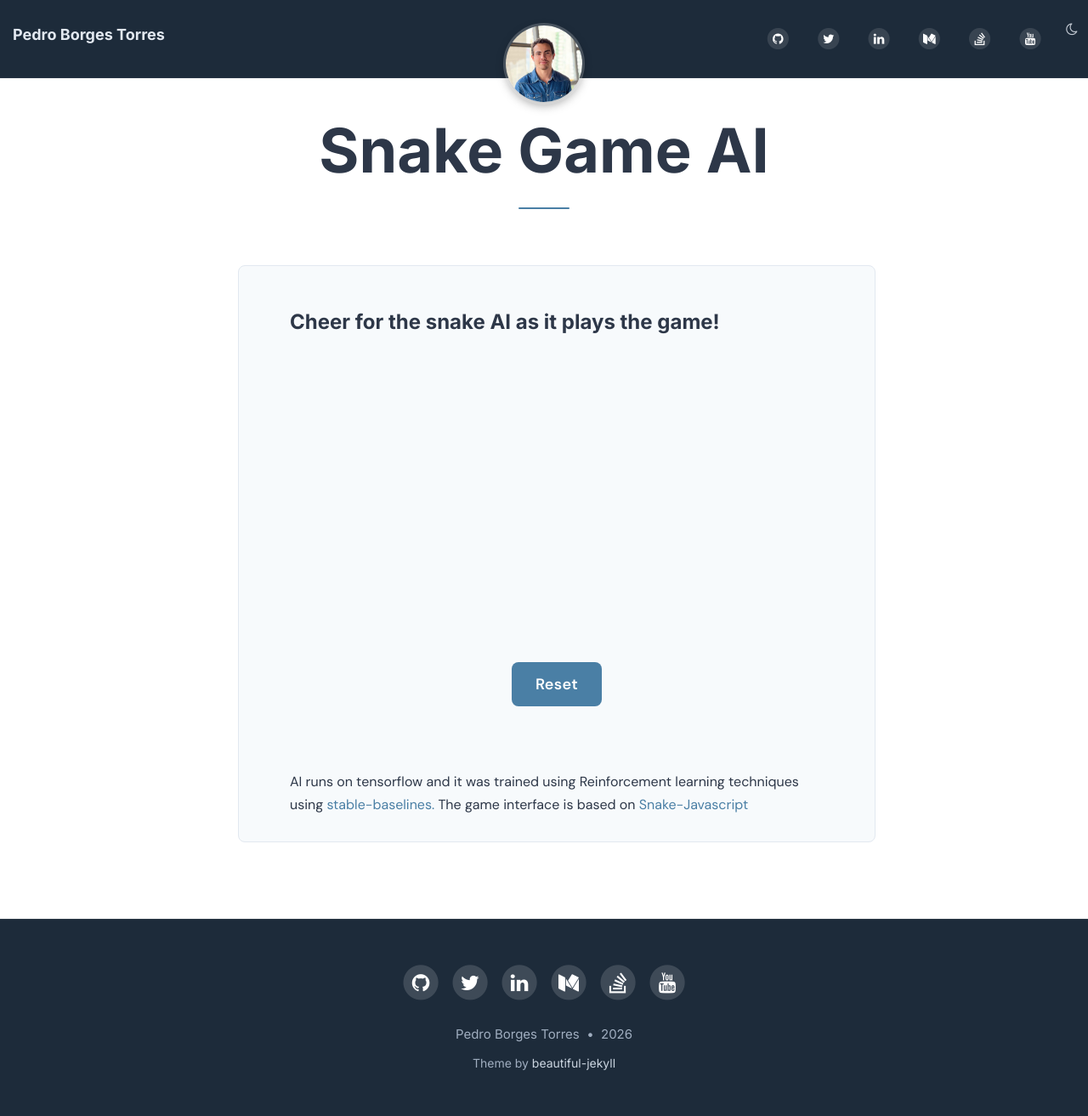
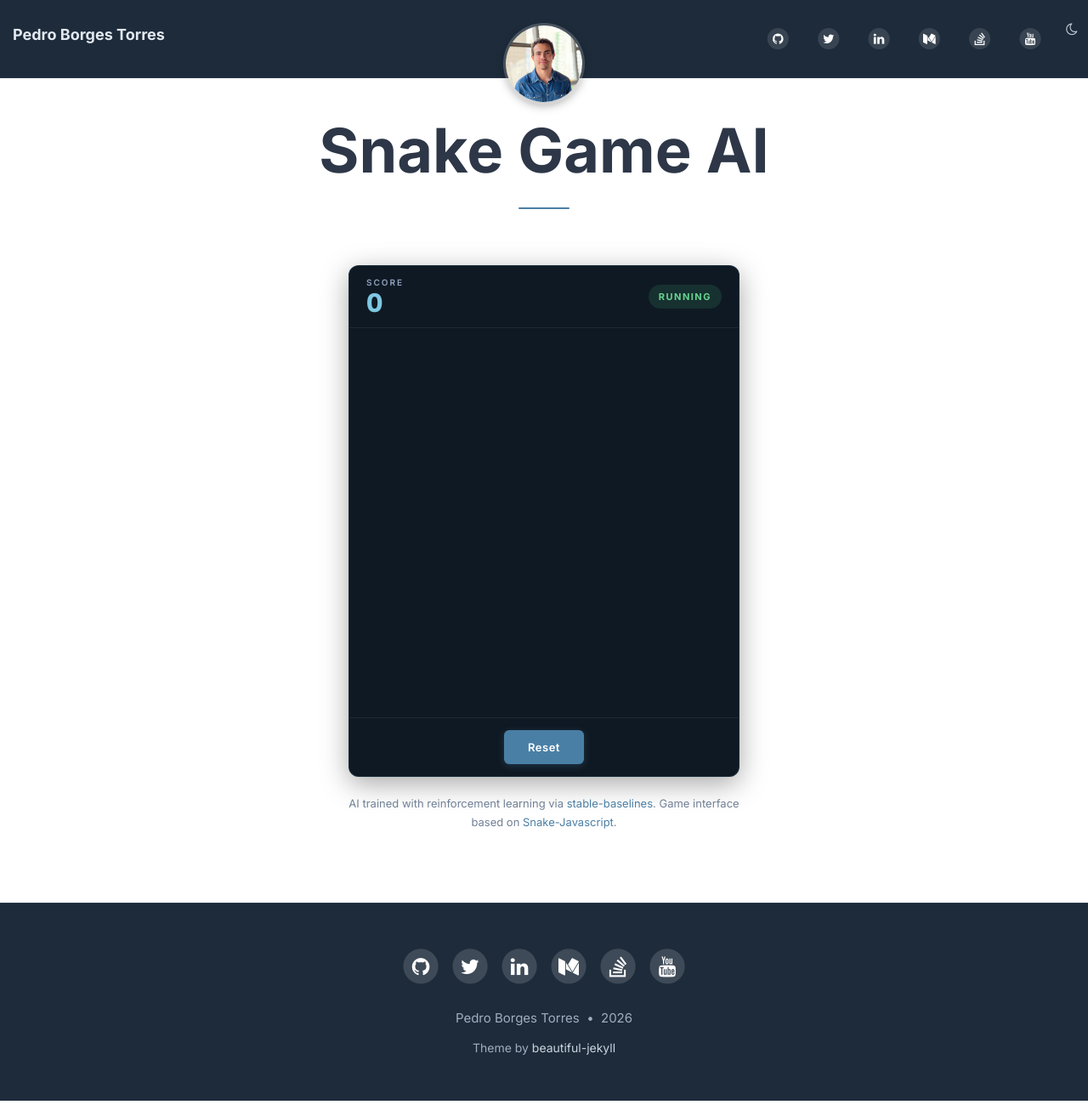
Before and after one commit to pedrohbtp/pedrohbtp.github.io, a Jekyll site: the page built from snake-rl.html, in a window 1280 px wide and 1313 px high. Shown: the whole window at 85% size. Built offline with Jekyll 4.4.1, drawn with Linux system fonts in a browser that asks for light colours; nearby versions of some CDN libraries; part of the change alters nothing that is shown.

Commit message:
style(snake-rl): modernise game UI to match site design system (#22)
- Replace sprite-based canvas rendering with programmatic 2D drawing
  using the site colour palette (navy bg, #7EC8E3 head, #4A7FA5 body,
  #FC8181 food) and a subtle dark grid
- Add rounded segments with directional eye detail on the snake head
- Add radial glow effect on the food dot
- Show game-over overlay on canvas with restart prompt
- Restyle snake-rl.html: dark game card with header (live score +
  status badge), canvas area, and footer reset button — no more
  jumbotron wrapper
- Status badge cycles through loading → running → game over states
- Drop unused typeit, image, and audio asset references

https://claude.ai/code/session_01XK1Gk8A4R4Tkfo14srahdQ

Co-authored-by: Claude <noreply@anthropic.com>

```diff
--- a/js/snake.js
+++ b/js/snake.js
@@ -1,293 +1,334 @@
 /*
-Game interface from Learn Web Developement
+Game interface from Learn Web Development
 Youtube channel : https://www.youtube.com/channel/UC8n8ftV94ZU_DJLOLtrpORA
 
 AI code from Pedro Borges Torres @pedrohbtp
 */
-// const tf = require('@tensorflow/tfjs-node')
 const cvs = document.getElementById("snake");
 const ctx = cvs.getContext("2d");
 
+// Canvas dimensions
+const canvasSize = 380;
+const proportion = 19;
+const box = Math.floor(canvasSize / proportion); // 20px
 
-// load images
+// Board limits (in grid units)
+let boardLimitXMax = 17;
+let boardLimitXMin = 1;
+let boardLimitYMax = 17;
+let boardLimitYMin = 3;
 
-const ground = new Image();
-ground.src = "img/ground.png";
-
-const foodImg = new Image();
-foodImg.src = "img/food.png";
-
-
-// board limits
-let boardLimitXMax = 17
-let boardLimitXMin = 1
-let boardLimitYMax = 17
-let boardLimitYMin = 3
-
-let origFoodSize = 32
-let origGroundSize = 608
-
-//const of ground squares
-const proportion = 19
-const scale = 2.5
-
-const imageSize = parseInt(origGroundSize / scale)
-const foodSize = parseInt(origFoodSize / scale)
-// create the unit
-const box = parseInt(imageSize / proportion)
-
-// load audio files
-let dead = new Audio();
-let eat = new Audio();
-let up = new Audio();
-let right = new Audio();
-let left = new Audio();
-let down = new Audio();
-
-dead.src = "audio/dead.mp3";
-eat.src = "audio/eat.mp3";
-up.src = "audio/up.mp3";
-right.src = "audio/right.mp3";
-left.src = "audio/left.mp3";
-down.src = "audio/down.mp3";
+// Palette matching the site design system
+const COLOR_BG        = '#0F1923';
+const COLOR_GRID      = 'rgba(255, 255, 255, 0.04)';
+const COLOR_HEAD      = '#7EC8E3';  // site hero tagline cyan
+const COLOR_BODY      = '#4A7FA5';  // site link colour
+const COLOR_BODY_MID  = '#3A6A8F';  // subtle mid-tone for body gradient
+const COLOR_FOOD      = '#FC8181';  // coral/red for contrast
 
 // AI model
-let model = null
-// create the snake
+let model = null;
+// Snake segments
 let snake = [];
-// create the food
-let food
-// create the score var
+// Food position
+let food;
+// Score
 let score;
-//control the snake
+// Current direction
 let d;
-// variable that stores the event run every tick
-let game = null
+// Game interval handle
+let game = null;
 
-// adds the keyboard listener
-// document.addEventListener("keydown", direction);
+// ── Helpers ──────────────────────────────────────────────────────────────────
 
-function direction(event) {
-    let key = event.keyCode;
-    if (key == 37 && d != "RIGHT") {
-        // left.play();
-        d = "LEFT";
-    } else if (key == 38 && d != "DOWN") {
-        d = "UP";
-        // up.play();
-    } else if (key == 39 && d != "LEFT") {
-        d = "RIGHT";
-        // right.play();
-    } else if (key == 40 && d != "UP") {
-        d = "DOWN";
-        // down.play();
+function setStatus(text, cls) {
+    const el = document.getElementById('snake-status');
+    if (el) {
+        el.textContent = text;
+        el.className = 'snake-status ' + cls;
     }
-    predictAndDraw()
-    draw()
 }
 
-// cheack collision function
+function setScore(val) {
+    const el = document.getElementById('snake-score');
+    if (el) el.textContent = val;
+}
+
+/** Draw a filled rounded rectangle on ctx. */
+function roundRect(x, y, w, h, r) {
+    ctx.beginPath();
+    ctx.moveTo(x + r, y);
+    ctx.lineTo(x + w - r, y);
+    ctx.quadraticCurveTo(x + w, y, x + w, y + r);
+    ctx.lineTo(x + w, y + h - r);
+    ctx.quadraticCurveTo(x + w, y + h, x + w - r, y + h);
+    ctx.lineTo(x + r, y + h);
+    ctx.quadraticCurveTo(x, y + h, x, y + h - r);
+    ctx.lineTo(x, y + r);
+    ctx.quadraticCurveTo(x, y, x + r, y);
+    ctx.closePath();
+    ctx.fill();
+}
+
+// ── Drawing ───────────────────────────────────────────────────────────────────
+
+function drawBackground() {
+    // Dark fill
+    ctx.fillStyle = COLOR_BG;
+    ctx.fillRect(0, 0, canvasSize, canvasSize);
+
+    // Subtle grid
+    ctx.strokeStyle = COLOR_GRID;
+    ctx.lineWidth = 0.5;
+    for (let i = 0; i <= proportion; i++) {
+        ctx.beginPath();
+        ctx.moveTo(i * box, 0);
+        ctx.lineTo(i * box, canvasSize);
+        ctx.stroke();
+        ctx.beginPath();
+        ctx.moveTo(0, i * box);
+        ctx.lineTo(canvasSize, i * box);
+        ctx.stroke();
+    }
+
+    // Score label in top margin
+    ctx.fillStyle = 'rgba(144,164,190,0.5)';
+    ctx.font = '600 11px Inter, DM Sans, sans-serif';
+    ctx.fillText('SCORE', box * boardLimitXMin, box * 1.5);
+}
+
+function drawFood() {
+    const cx = food.x + box / 2;
+    const cy = food.y + box / 2;
+    const r  = box / 2 - 3;
+
+    // Outer glow
+    const glow = ctx.createRadialGradient(cx, cy, 0, cx, cy, r + 6);
+    glow.addColorStop(0, 'rgba(252,129,129,0.4)');
+    glow.addColorStop(1, 'rgba(252,129,129,0)');
+    ctx.fillStyle = glow;
+    ctx.beginPath();
+    ctx.arc(cx, cy, r + 6, 0, Math.PI * 2);
+    ctx.fill();
+
+    // Core
+    ctx.fillStyle = COLOR_FOOD;
+    ctx.beginPath();
+    ctx.arc(cx, cy, r, 0, Math.PI * 2);
+    ctx.fill();
+}
+
+function addSnakeSegment() {
+    const inset = 2;
+    const radius = 4;
+    const segW = box - inset * 2;
+    const segH = box - inset * 2;
+
+    for (let i = snake.length - 1; i >= 0; i--) {
+        const isHead = i === 0;
+
+        // Fade body segments slightly toward the tail
+        if (isHead) {
+            ctx.fillStyle = COLOR_HEAD;
+        } else {
+            // Interpolate between body colour and a darker shade near the tail
+            const t = i / (snake.length - 1 || 1);
+            ctx.fillStyle = t < 0.5 ? COLOR_BODY : COLOR_BODY_MID;
+        }
+
+        roundRect(
+            snake[i].x + inset,
+            snake[i].y + inset,
+            segW,
+            segH,
+            radius
+        );
+
+        // Eyes on the head
+        if (isHead) {
+            ctx.fillStyle = COLOR_BG;
+            const eyeR = 2;
+            const eyeOffset = box * 0.28;
+            let eye1x, eye1y, eye2x, eye2y;
+
+            if (d === 'RIGHT') {
+                eye1x = snake[i].x + box - 6; eye1y = snake[i].y + eyeOffset;
+                eye2x = snake[i].x + box - 6; eye2y = snake[i].y + box - eyeOffset;
+            } else if (d === 'LEFT') {
+                eye1x = snake[i].x + 6; eye1y = snake[i].y + eyeOffset;
+                eye2x = snake[i].x + 6; eye2y = snake[i].y + box - eyeOffset;
+            } else if (d === 'UP') {
+                eye1x = snake[i].x + eyeOffset;     eye1y = snake[i].y + 6;
+                eye2x = snake[i].x + box - eyeOffset; eye2y = snake[i].y + 6;
+            } else {
+                eye1x = snake[i].x + eyeOffset;     eye1y = snake[i].y + box - 6;
+                eye2x = snake[i].x + box - eyeOffset; eye2y = snake[i].y + box - 6;
+            }
+
+            ctx.beginPath(); ctx.arc(eye1x, eye1y, eyeR, 0, Math.PI * 2); ctx.fill();
+            ctx.beginPath(); ctx.arc(eye2x, eye2y, eyeR, 0, Math.PI * 2); ctx.fill();
+        }
+    }
+}
+
+// ── Game logic ────────────────────────────────────────────────────────────────
+
 function collision(head, array) {
     for (let i = 0; i < array.length; i++) {
-        if (head.x == array[i].x && head.y == array[i].y) {
-            return true;
-        }
+        if (head.x === array[i].x && head.y === array[i].y) return true;
     }
     return false;
 }
 
-function addSnakeSegment() {
+function draw() {
+    drawBackground();
+    addSnakeSegment();
+    drawFood();
 
-    // adds a segment to the snake
-    for (let i = 0; i < snake.length; i++) {
-        ctx.fillStyle = (i == 0) ? "green" : "white";
-        ctx.fillRect(snake[i].x, snake[i].y, box, box);
-
-        ctx.strokeStyle = "red";
-        ctx.strokeRect(snake[i].x, snake[i].y, box, box);
-    }
-
-}
-
-// draw everything to the canvas
-
-function draw() {
-
-    ctx.drawImage(ground, 0, 0, imageSize, imageSize);
-    // console.log(getState())
-    addSnakeSegment()
-
-    ctx.drawImage(foodImg, food.x, food.y, foodSize, foodSize);
-
-    // old head position
+    // Move head
     let snakeX = snake[0].x;
     let snakeY = snake[0].y;
 
-    // which direction
-    if (d == "LEFT") {
-        snakeX -= box;
-    }
-    if (d == "UP") {
-        snakeY -= box;
-    }
-    if (d == "RIGHT") {
-        snakeX += box;
-    }
-    if (d == "DOWN") {
-        snakeY += box;
-    }
+    if (d === 'LEFT')  snakeX -= box;
+    if (d === 'UP')    snakeY -= box;
+    if (d === 'RIGHT') snakeX += box;
+    if (d === 'DOWN')  snakeY += box;
 
-    // if the snake eats the food
-    if (snakeX == food.x && snakeY == food.y) {
+    // Eat food
+    if (snakeX === food.x && snakeY === food.y) {
         score++;
-        // eat.play();
+        setScore(score);
         food = {
             x: Math.floor(Math.random() * 17 + 1) * box,
             y: Math.floor(Math.random() * 15 + 3) * box
-        }
-        // simplify game removing tail
-        snake.pop();
+        };
     } else {
-        // remove the tail
         snake.pop();
     }
 
-    // add new Head
+    const newHead = { x: snakeX, y: snakeY };
 
-    let newHead = {
-        x: snakeX,
-        y: snakeY
-    }
-
-    // game over
-
-    if (snakeX < boardLimitXMin * box || snakeX > boardLimitXMax * box || snakeY < boardLimitYMin * box || snakeY > boardLimitYMax * box || collision(newHead, snake)) {
+    // Game over
+    if (
+        snakeX < boardLimitXMin * box || snakeX > boardLimitXMax * box ||
+        snakeY < boardLimitYMin * box || snakeY > boardLimitYMax * box ||
+        collision(newHead, snake)
+    ) {
         clearInterval(game);
-        // console.log('over')
-        // dead.play();
+        setStatus('Game Over', 'over');
+        // Draw a subtle overlay
+        ctx.fillStyle = 'rgba(15, 25, 35, 0.6)';
+        ctx.fillRect(0, 0, canvasSize, canvasSize);
+        ctx.fillStyle = '#FC8181';
+        ctx.font = 'bold 22px Inter, DM Sans, sans-serif';
+        ctx.textAlign = 'center';
+        ctx.fillText('GAME OVER', canvasSize / 2, canvasSize / 2 - 10);
+        ctx.fillStyle = 'rgba(144,164,190,0.8)';
+        ctx.font = '13px Inter, DM Sans, sans-serif';
+        ctx.fillText('Press Reset to play again', canvasSize / 2, canvasSize / 2 + 18);
+        ctx.textAlign = 'left';
+        return;
     }
 
     snake.unshift(newHead);
-
-    ctx.fillStyle = "white";
-    ctx.font = parseInt(30 / 2).toString() + "px Changa one";
-    ctx.fillText(score, 2 * box, 1.6 * box);
 }
 
 function getState() {
-    // it is inverted because during training it is like this
+    // Axes are inverted to match training convention
     let snakeY = snake[0].x;
     let snakeX = snake[0].y;
-    let isBoardLeft = snakeX <= (boardLimitXMin + 1) * box
-    let isBoardRight = snakeX >= (boardLimitXMax - 1) * box
-    let isBoardUp = snakeY <= (boardLimitYMin + 1) * box
-    let isBoardDown = snakeY >= (boardLimitYMax - 1) * box
+    let isBoardLeft  = snakeX <= (boardLimitXMin + 1) * box;
+    let isBoardRight = snakeX >= (boardLimitXMax - 1) * box;
+    let isBoardUp    = snakeY <= (boardLimitYMin + 1) * box;
+    let isBoardDown  = snakeY >= (boardLimitYMax - 1) * box;
 
-    dict_rep = {
-        // it is inverted because the training was like that
-        'is_food_left': snake[0].y > food.y,
-        'is_food_right': snake[0].y < food.y,
-        'is_food_up': snake[0].x > food.x,
-        'is_food_down': snake[0].x < food.x,
-        'is_moving_left': d == 'LEFT',
-        'is_moving_right': d == 'RIGHT',
-        'is_moving_up': d == 'UP',
-        'is_moving_down': d == 'DOWN',
-        // the flags that represent danger
-        'is_danger_left': isBoardLeft,
+    const dict_rep = {
+        'is_food_left':    snake[0].y > food.y,
+        'is_food_right':   snake[0].y < food.y,
+        'is_food_up':      snake[0].x > food.x,
+        'is_food_down':    snake[0].x < food.x,
+        'is_moving_left':  d === 'LEFT',
+        'is_moving_right': d === 'RIGHT',
+        'is_moving_up':    d === 'UP',
+        'is_moving_down':  d === 'DOWN',
+        'is_danger_left':  isBoardLeft,
         'is_danger_right': isBoardRight,
-        'is_danger_up': isBoardUp,
-        'is_danger_down': isBoardDown
+        'is_danger_up':    isBoardUp,
+        'is_danger_down':  isBoardDown
+    };
 
+    const list_resp = [];
+    for (const i in dict_rep) {
+        list_resp.push(dict_rep[i] === true ? 1 : 0);
     }
-    // console.log(dict_rep)
-    list_resp = []
-    for (i in dict_rep) {
-        // console.log(i)
-        list_resp.push(dict_rep[i] == true ? 1 : 0)
-    }
-    return list_resp
+    return list_resp;
 }
 
 function init() {
-    //resets to the initial state
-    clearInterval(game)
-    score = 0
-    snake[0] = {
-        x: 9 * box,
-        y: 10 * box
-    };
-    snake[1] = {
-        x: 8 * box,
-        y: 9 * box
-    };
-    snake[2] = {
-        x: 7 * box,
-        y: 8 * box
-    };
+    clearInterval(game);
+    score = 0;
+    setScore(0);
+    setStatus('Running', 'running');
+
+    d = 'RIGHT';
+
+    snake[0] = { x: 9 * box, y: 10 * box };
+    snake[1] = { x: 8 * box, y: 9  * box };
+    snake[2] = { x: 7 * box, y: 8  * box };
+    snake.length = 3;
 
     food = {
         x: Math.floor(Math.random() * 17 + 1) * box,
         y: Math.floor(Math.random() * 15 + 3) * box
+    };
+
+    game = setInterval(predictAndDraw, 90);
+}
+
+async function predictAndDraw() {
+    const state  = getState();
+    const a      = tf.tensor2d([state], [1, 12], 'int32');
+    const preResp = await model.predict(a).array();
+
+    let indexes = preResp[0]
+        .map((val, ind) => ({ ind, val }))
+        .sort((a, b) => a.val - b.val)
+        .map((obj) => obj.ind);
+
+    let actionIndex = indexes[indexes.length - 1];
+
+    // Avoid reversing direction
+    if (
+        (actionIndex === 0 && d === 'LEFT')  ||
+        (actionIndex === 1 && d === 'RIGHT') ||
+        (actionIndex === 2 && d === 'DOWN')  ||
+        (actionIndex === 3 && d === 'UP')
+    ) {
+        actionIndex = indexes[indexes.length - 2];
     }
-    game = setInterval(predictAndDraw, 90)//100)
 
+    if      (actionIndex === 0) d = 'RIGHT';
+    else if (actionIndex === 1) d = 'LEFT';
+    else if (actionIndex === 2) d = 'UP';
+    else if (actionIndex === 3) d = 'DOWN';
+
+    draw();
 }
-async function test() {
 
-    const saveResults = await model.save('localstorage://my-model-1');
-}
 const MODEL_HTTP_URL = 'snake/model.json';
 
 async function fetchModel() {
     try {
-        // console.log('url: ', window.location.href + MODEL_HTTP_URL)
-        let model = await tf.loadGraphModel(window.location.href.split('snake-rl')[0] + 'snake-rl/' + MODEL_HTTP_URL);
-        // console.log('Model loaded from HTTP.');
-        // console.log(model);
+        const model = await tf.loadGraphModel(
+            window.location.href.split('snake-rl')[0] + 'snake-rl/' + MODEL_HTTP_URL
+        );
         return model;
     } catch (error) {
         console.error(error);
     }
 }
 
-// init()
-
-
-
-async function predictAndDraw() {
-    let state = getState()
-    let a = tf.tensor2d([state], shape = [1, 12], dtype = "int32")
-    // calls predict on the model
-    let preResp = await model.predict(a).array()
-    // let actionIndex = preResp[0].indexOf(Math.max(...preResp[0]))
-    indexes = preResp[0].map((val, ind) => { return { ind, val } })
-        .sort((a, b) => { return a.val > b.val ? 1 : a.val == b.val ? 0 : -1 })
-        .map((obj) => obj.ind)
-    actionIndex = indexes[indexes.length - 1]
-    // console.log(indexes)
-    // console.log('preResp', preResp[0])
-    // avoid choosing the opposite direction:
-    if ((actionIndex == 0 && d == 'LEFT') || (actionIndex == 1 && d == 'RIGHT') || (actionIndex == 2 && d == 'DOWN') || (actionIndex == 3 && d == 'UP')) {
-        actionIndex = indexes[indexes.length - 2]
-    }
-    let preDir = d
-    if (actionIndex == 0) {
-        preDir = 'RIGHT'
-    } else if (actionIndex == 1) {
-        preDir = 'LEFT'
-    } else if (actionIndex == 2) {
-        preDir = 'UP'
-    } else if (actionIndex == 3) {
-        preDir = 'DOWN'
-    }
-    // console.log('action index: ', actionIndex)
-    // console.log('direction: ', preDir)
-    d = preDir
-    draw()
-}
-
-fetchModel().then(async modelResp => {
-    model = modelResp
-    init()
-})
+fetchModel().then(modelResp => {
+    model = modelResp;
+    init();
+});
--- a/snake-rl.html
+++ b/snake-rl.html
@@ -5,51 +5,170 @@ subtitle: Watch the snake AI coming to life by playing the game by itself!
 
 use-site-title: true
 ---
-<script src="https://cdn.jsdelivr.net/npm/typeit@5.10.7/dist/typeit.min.js"></script>
-<script src="https://cdn.jsdelivr.net/npm/@tensorflow/tfjs/dist/tf.min.js"> </script>
+<script src="https://cdn.jsdelivr.net/npm/@tensorflow/tfjs/dist/tf.min.js"></script>
 
-<div class="container" role="main">
-  <div class="row">
-    <div class="col-lg-8 col-lg col-md-10 col-md">
-      <div class="main-explain-area jumbotron">
-        <h3>Cheer for the snake AI as it plays the game!</h3>
-        <!-- <div id="text-spinner" class="spinner" style="display:none">
-          <div class="double-bounce1"></div>
-          <div class="double-bounce2"></div>
-        </div> -->
-        <p>
-          <br/>
-        </p>
-        <!-- <canvas id="snake" width="608" height="608"></canvas> -->
+<style>
+  /* ── Page wrapper ── */
+  .snake-page {
+    max-width: 460px;
+    margin: 0 auto;
+  }
 
-        <canvas id="snake" width="300" height="300"></canvas>
-        <!-- <span class="type-it"></span> -->
-        <div class="get-started-wrap">
-          <a class="btn btn-default btn-lg get-started-btn" onclick="init()">Reset</a>
-        </div>
-        <p>
-          <br/>
-        </p>
+  /* ── Game card ── */
+  .snake-card {
+    background: #0F1923;
+    border-radius: 12px;
+    overflow: hidden;
+    box-shadow: 0 8px 32px rgba(0, 0, 0, 0.35);
+    border: 1px solid rgba(126, 200, 227, 0.12);
+  }
 
-        AI runs on tensorflow and it was trained using Reinforcement learning techniques
-        using <a href="https://github.com/hill-a/stable-baselines"> stable-baselines. </a>
-        The game interface is based on <a href="https://github.com/CodeExplainedRepo/Snake-JavaScript"> Snake-Javascript </a>
+  /* ── Header bar ── */
+  .snake-header {
+    display: flex;
+    align-items: center;
+    justify-content: space-between;
+    padding: 14px 20px;
+    border-bottom: 1px solid rgba(255, 255, 255, 0.07);
+  }
+
+  .snake-score-block {
+    line-height: 1;
+  }
+
+  .snake-score-label {
+    font-size: 10px;
+    text-transform: uppercase;
+    letter-spacing: 2px;
+    color: #90A4BE;
+    font-weight: 600;
+    margin-bottom: 4px;
+  }
+
+  .snake-score-value {
+    font-size: 30px;
+    font-weight: 800;
+    color: #7EC8E3;
+    font-variant-numeric: tabular-nums;
+    line-height: 1;
+  }
+
+  .snake-status {
+    font-size: 11px;
+    font-weight: 700;
+    letter-spacing: 1.5px;
+    text-transform: uppercase;
+    padding: 5px 12px;
+    border-radius: 999px;
+    transition: background 0.3s ease, color 0.3s ease;
+  }
+
+  .snake-status.running {
+    background: rgba(72, 187, 120, 0.15);
+    color: #68D391;
+  }
+
+  .snake-status.over {
+    background: rgba(245, 101, 101, 0.15);
+    color: #FC8181;
+  }
+
+  .snake-status.loading {
+    background: rgba(144, 164, 190, 0.15);
+    color: #90A4BE;
+  }
+
+  /* ── Canvas ── */
+  .snake-canvas-wrap {
+    line-height: 0;
+  }
+
+  .snake-canvas-wrap canvas {
+    display: block;
+    width: 100%;
+    height: auto;
+  }
+
+  /* ── Footer bar ── */
+  .snake-footer {
+    display: flex;
+    align-items: center;
+    justify-content: center;
+    padding: 14px 20px;
+    border-top: 1px solid rgba(255, 255, 255, 0.07);
+  }
+
+  .btn-snake-reset {
+    background: #4A7FA5;
+    color: #fff;
+    border: none;
+    border-radius: 6px;
+    padding: 9px 28px;
+    font-size: 13px;
+    font-weight: 600;
+    letter-spacing: 0.5px;
+    cursor: pointer;
+    font-family: inherit;
+    transition: background 0.2s ease, transform 0.15s ease, box-shadow 0.2s ease;
+    box-shadow: 0 2px 8px rgba(74, 127, 165, 0.3);
+  }
+
+  .btn-snake-reset:hover {
+    background: #2B6CB0;
+    transform: translateY(-1px);
+    box-shadow: 0 4px 14px rgba(74, 127, 165, 0.45);
+  }
+
+  /* ── Credits ── */
+  .snake-credits {
+    margin-top: 20px;
+    font-size: 13px;
+    color: #718096;
+    line-height: 1.7;
+    text-align: center;
+  }
+
+  .snake-credits a {
+    color: #4A7FA5;
+  }
+
+  .snake-credits a:hover {
+    color: #7EC8E3;
+  }
+</style>
+
+<div class="snake-page">
+
+  <div class="snake-card">
+
+    <!-- Header: score + status -->
+    <div class="snake-header">
+      <div class="snake-score-block">
+        <div class="snake-score-label">Score</div>
+        <div class="snake-score-value" id="snake-score">0</div>
       </div>
+      <span class="snake-status loading" id="snake-status">Loading…</span>
     </div>
+
+    <!-- Canvas -->
+    <div class="snake-canvas-wrap">
+      <canvas id="snake" width="380" height="380"></canvas>
+    </div>
+
+    <!-- Footer: reset button -->
+    <div class="snake-footer">
+      <button class="btn-snake-reset" onclick="init()">Reset</button>
+    </div>
+
   </div>
+
+  <p class="snake-credits">
+    AI trained with reinforcement learning via
+    <a href="https://github.com/hill-a/stable-baselines" target="_blank" rel="noopener">stable-baselines</a>.
+    Game interface based on
+    <a href="https://github.com/CodeExplainedRepo/Snake-JavaScript" target="_blank" rel="noopener">Snake-Javascript</a>.
+  </p>
+
 </div>
 
-
-
-  <!-- Function get the text -->
-  <script type="text/javascript" language="javascript">
-
-  </script>
-<style>
-    canvas{
-        display: block;
-        margin: 0 auto;
-    }
-</style>
-
 <script src="/js/snake.js"></script>
```
